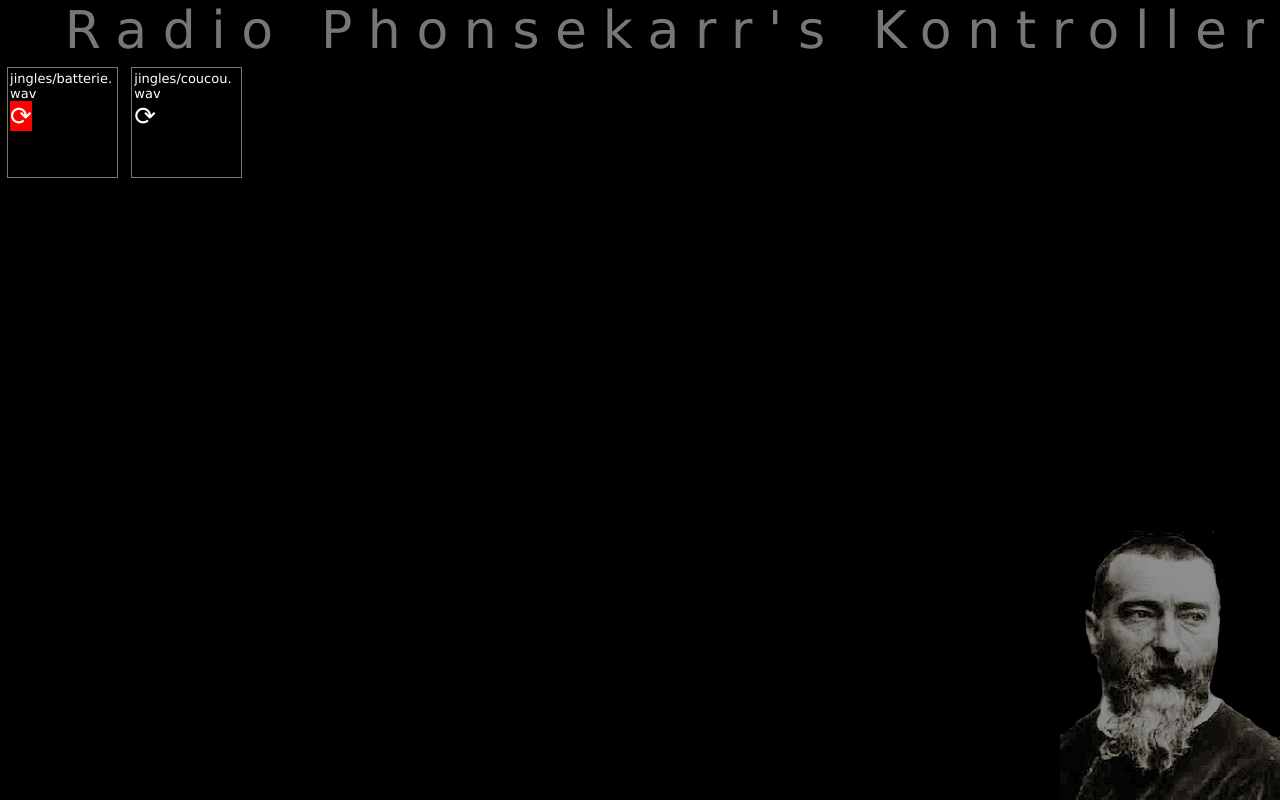
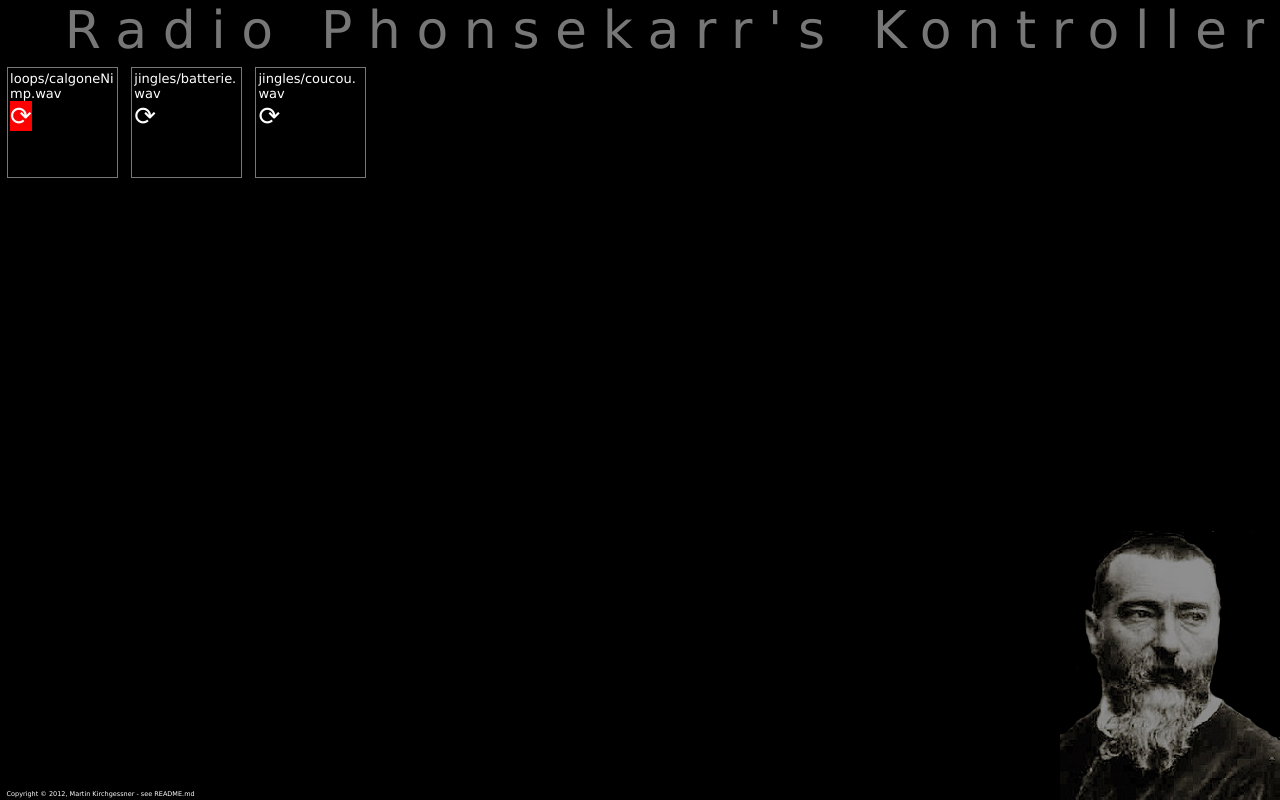
Before and after one commit to martinkirch/kontroller, a plain HTML site: page index.html in a window 1280 px wide. Drawn offline with Linux system fonts and the light colour scheme.

Commit message:
Added the boring stuff

```diff
--- a/app.js
+++ b/app.js
@@ -1,5 +1,6 @@
 $(document).ready(function() {
-	var parent = $('#players')
-	var player1 = new Player(parent, 'jingles/batterie.wav', true)
-	var player2 = new Player(parent, 'jingles/coucou.wav')
+	var parent = $('#players');
+	var player1 = new Player(parent, 'loops/calgoneNimp.wav', true);
+	var player1 = new Player(parent, 'jingles/batterie.wav');
+	var player2 = new Player(parent, 'jingles/coucou.wav');
 });
--- a/index.html
+++ b/index.html
@@ -14,5 +14,9 @@
 	<div id="players">
 
 	</div>
+
+	<footer>
+		Copyright &copy; 2012, Martin Kirchgessner - see README.md
+	</footer>
 </body>
 </html>
--- a/style.css
+++ b/style.css
@@ -17,6 +17,14 @@ h1 {
 	font-size:4em;
 	float:right;
 	color:#777;
+}
+
+footer {
+	font-size:0.5em;
+	text-align:center;
+	position:absolute;
+	bottom:2px;
+	left:1em;
 }
 
 #players {
```
Also changed, not shown: player.js (+13 -2 lines), 1 other file.
